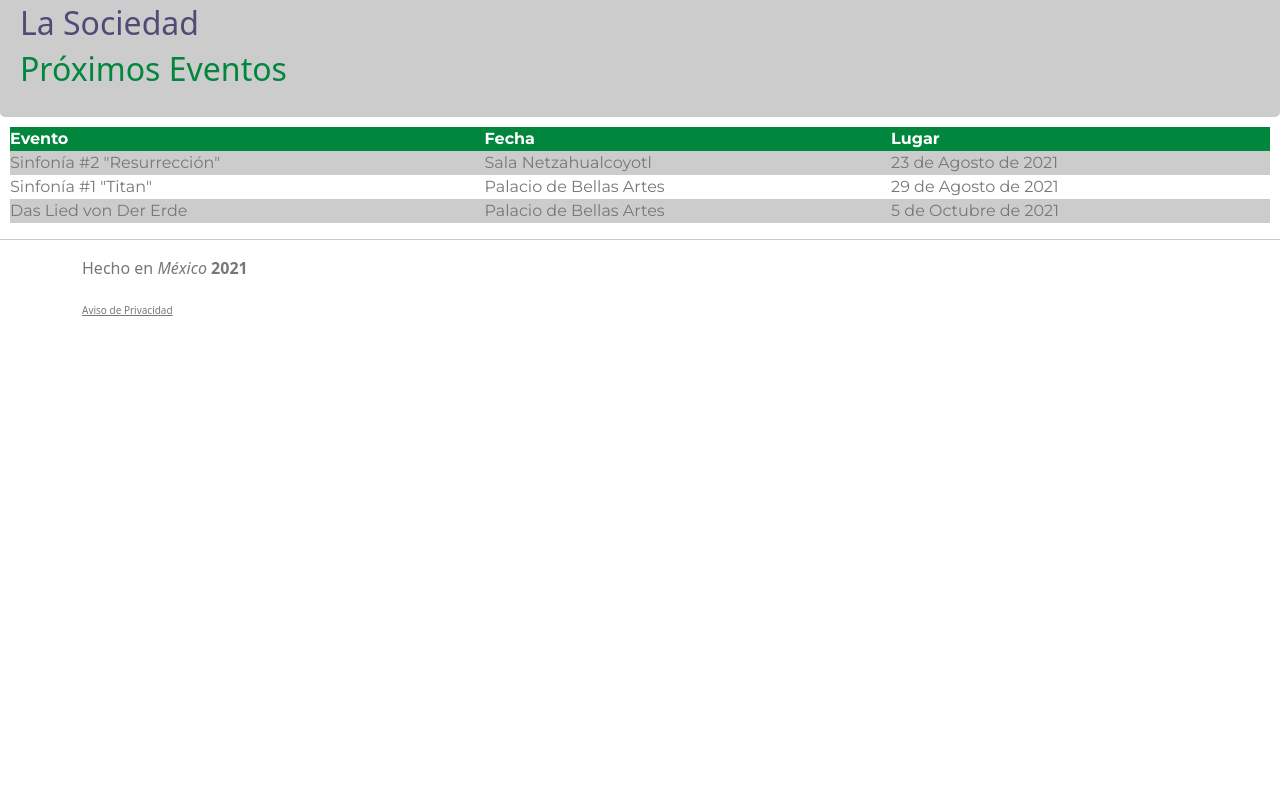
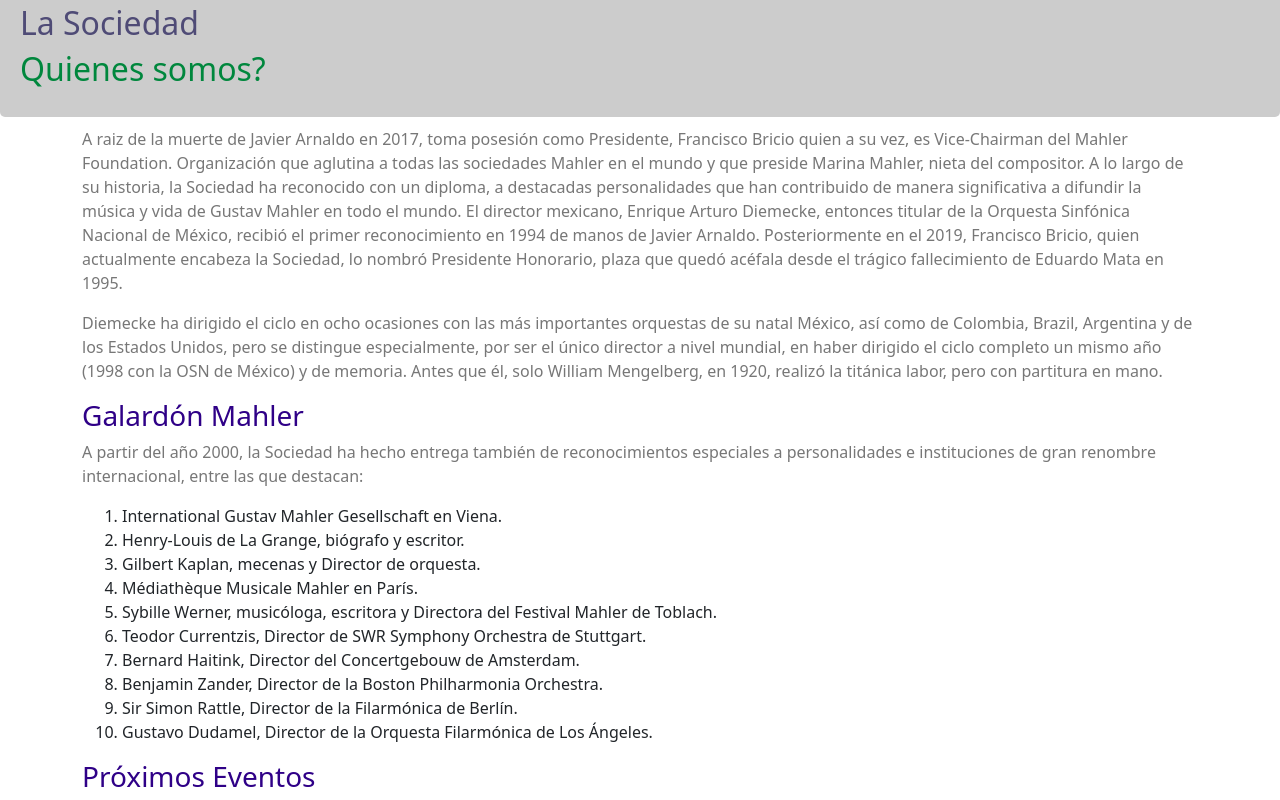
Before and after one commit to franciscobricio/CoderHouse_WebDesign, a website: page sociedad.html in a window 1280 px wide. Shown: the part 980-1780 px from the top of the page. Before the commit the page ends 1300 px from the top, so only its background shows below. Drawn offline with nearby package versions, Linux system fonts and the light colour scheme.

```diff
--- a/sociedad.html
+++ b/sociedad.html
@@ -68,9 +68,34 @@
     <div class=container">
     <h1>La Sociedad</h1>
     <!--Proximos Eventos-->
-    <h2>Próximos Eventos</h2>
+    <h2>Quienes somos?</h2>
   </div>
 
+      <!--Titulo-->
+      <section class="container">
+        <p>
+          A raiz de la muerte de Javier Arnaldo en 2017, toma posesión como Presidente, Francisco Bricio quien a su vez, es Vice-Chairman del Mahler Foundation. Organización que aglutina a todas las sociedades Mahler en el mundo y que preside Marina Mahler, nieta del compositor. A lo largo de su historia, la Sociedad ha reconocido con un diploma, a destacadas personalidades que han contribuido de manera significativa a difundir la música y vida de Gustav Mahler en todo el mundo.
+          El director mexicano, Enrique Arturo Diemecke, entonces titular de la Orquesta Sinfónica Nacional de México, recibió el primer reconocimiento en 1994 de manos de Javier Arnaldo. Posteriormente en el 2019, Francisco Bricio, quien actualmente encabeza la Sociedad, lo nombró Presidente Honorario, plaza que quedó acéfala desde el trágico fallecimiento de Eduardo Mata en 1995.
+        </p>
+        <p>
+          Diemecke ha dirigido el ciclo en ocho ocasiones con las más importantes orquestas de su natal México, así como de Colombia, Brazil, Argentina y de los Estados Unidos, pero se distingue especialmente, por ser el único director a nivel mundial, en haber dirigido el ciclo completo un mismo año (1998 con la OSN de México) y de memoria. Antes que él, solo William Mengelberg, en 1920, realizó la titánica labor, pero con partitura en mano.
+        </p>
+        <h3>Galardón Mahler</h3>
+        <p>
+          A partir del año 2000, la Sociedad ha hecho entrega también de reconocimientos especiales a personalidades e instituciones de gran renombre internacional, entre las que destacan:
+        <ol  style="all:revert">
+          <li style="all:revert">International Gustav Mahler Gesellschaft en Viena.</li>
+          <li style="all:revert">Henry-Louis de La Grange, biógrafo y escritor.</li>
+          <li style="all:revert">Gilbert Kaplan, mecenas y Director de orquesta.</li>
+          <li style="all:revert">Médiathèque Musicale Mahler en París.</li>
+          <li style="all:revert">Sybille Werner, musicóloga, escritora y Directora del Festival Mahler de Toblach.</li>
+          <li style="all:revert">Teodor Currentzis, Director de SWR Symphony Orchestra de Stuttgart.</li>
+          <li style="all:revert">Bernard Haitink, Director del Concertgebouw de Amsterdam.</li>
+          <li style="all:revert">Benjamin Zander, Director de la Boston Philharmonia Orchestra.</li>
+          <li style="all:revert">Sir Simon Rattle, Director de la Filarmónica de Berlín.</li>
+          <li style="all:revert">Gustavo Dudamel, Director de la Orquesta Filarmónica de Los Ángeles.</li>
+        </ol>
+        <h3>Próximos Eventos</h3>
     <section>
       <table class="center">
         <tr>
```
Also changed, not shown: index.html (+5 -9 lines), scss/_elementos.scss (+13 -7 lines).
